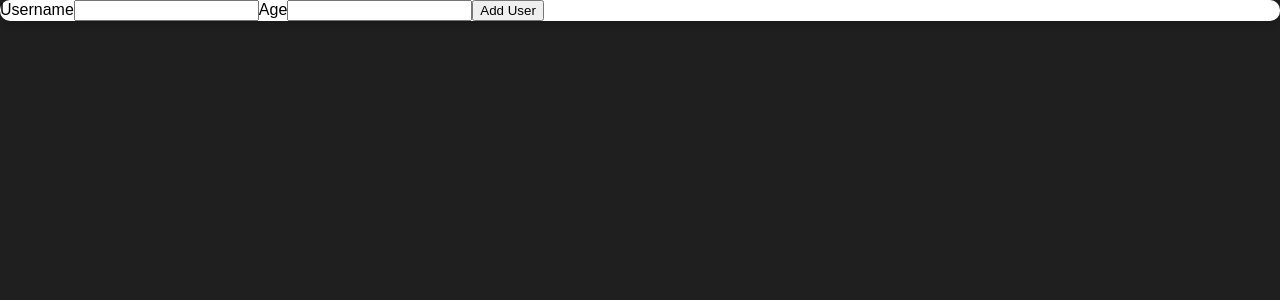
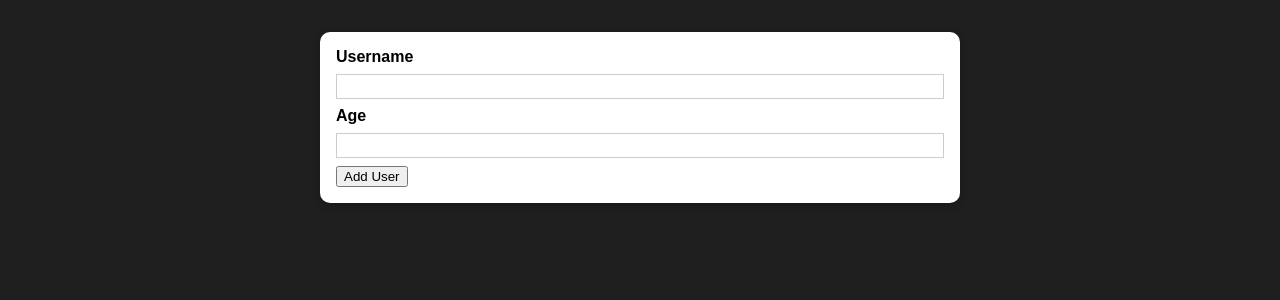
Before and after one commit to ArslanInfinite/user_index, a React (Create React App) app: page / in a window 1280 px wide. Shown: the top 300 px of the page. Built offline with nearby package versions, Linux system fonts and the light colour scheme.

Commit message:
fix syntax error

```diff
--- a/src/components/UI/Card.js
+++ b/src/components/UI/Card.js
@@ -2,7 +2,7 @@ import classes from './Card.module.css'
 
 const Card = props => {
   return (
-    <div className={`${classes.card} ${props.ClassName}`}>
+    <div className={`${classes.card} ${props.className}`}>
       {props.children}
     </div>
   )
```
